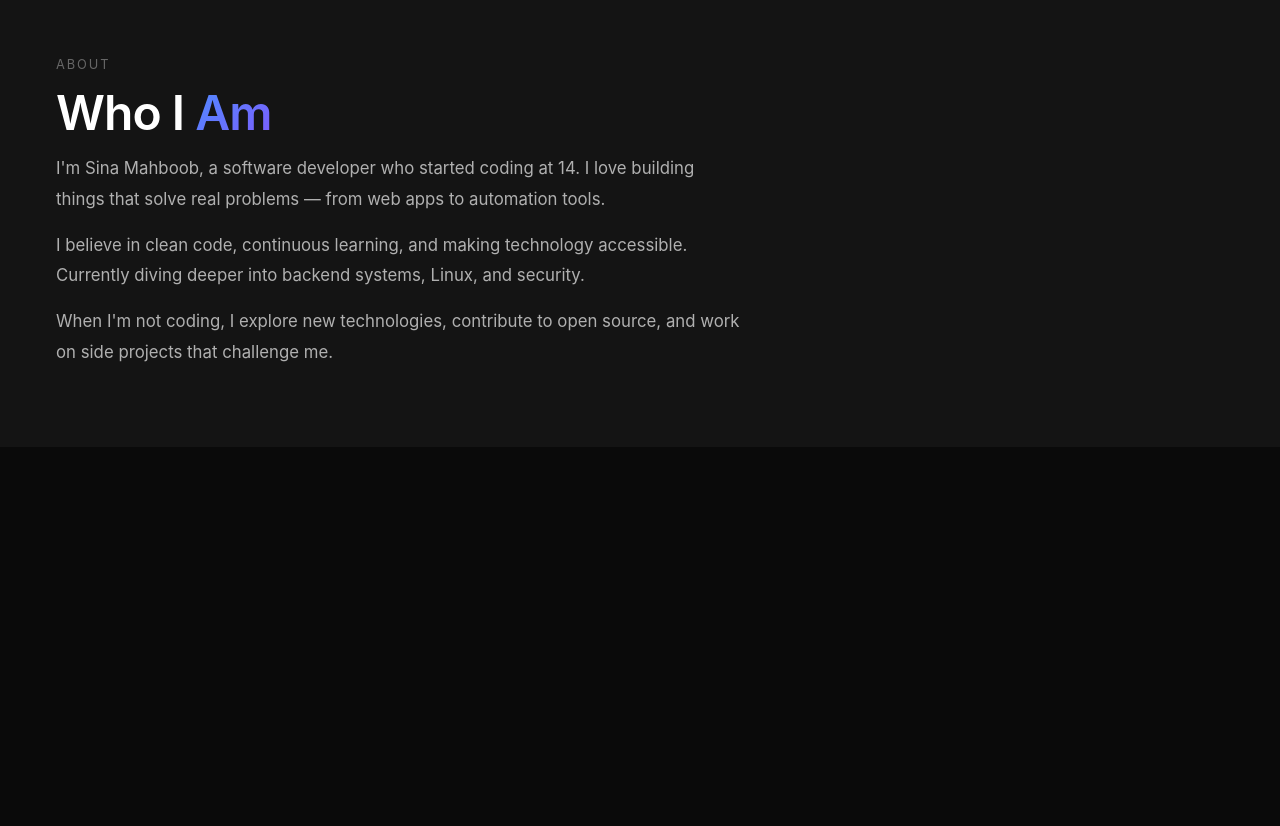
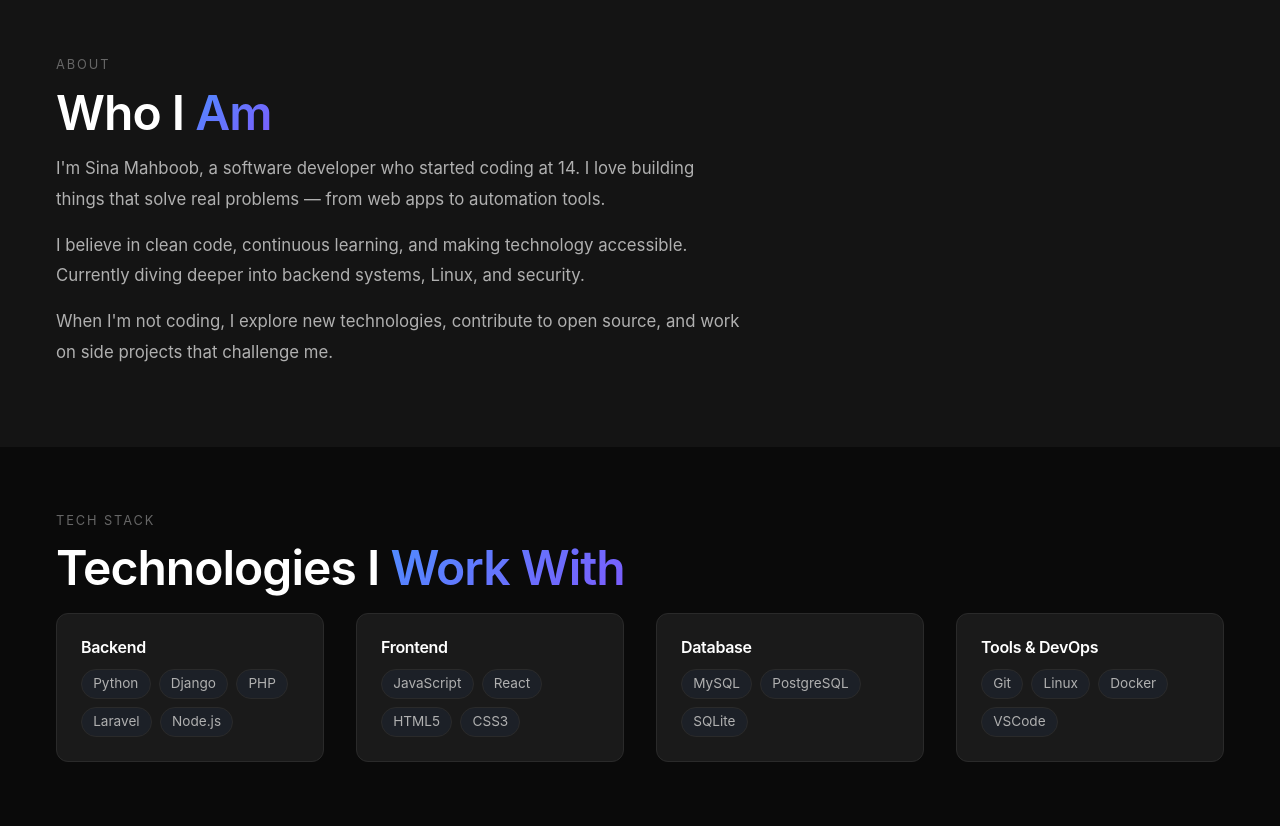
Before and after one commit to sinamahboub/sinamahboub.github.io, a plain HTML site: page index.html in a window 1280 px wide. Shown: the part 1462-2288 px from the top of the page. Before the commit the page ends 1909 px from the top, so only its background shows below. Drawn offline with Linux system fonts and the light colour scheme.

Commit message:
feat: implement tech stack section with categorized skills

```diff
--- a/assets/css/main.css
+++ b/assets/css/main.css
@@ -581,6 +581,42 @@ img {
   line-height: 1.8;
 }
 
+/* ---------- Skills ---------- */
+.skills {
+  padding: var(--space-8) 0;
+}
+.skills-grid {
+  display: grid;
+  grid-template-columns: repeat(auto-fit, minmax(180px, 1fr));
+  gap: var(--space-6);
+  margin-top: var(--space-4);
+}
+.skill-category {
+  background: var(--bg-card);
+  padding: var(--space-5);
+  border-radius: var(--radius-lg);
+  border: 1px solid var(--border-color);
+}
+.skill-category h3 {
+  font-size: 1rem;
+  font-weight: 600;
+  margin-bottom: var(--space-3);
+  color: var(--text-primary);
+}
+.skill-category ul {
+  display: flex;
+  flex-wrap: wrap;
+  gap: var(--space-2);
+}
+.skill-category ul li {
+  background: rgba(79, 140, 255, 0.06);
+  padding: 0.2rem 0.7rem;
+  border-radius: 100px;
+  font-size: 0.85rem;
+  color: var(--text-secondary);
+  border: 1px solid var(--border-color);
+}
+
 /* Responsive helpers */
 .hide-mobile {
   display: none;
--- a/index.html
+++ b/index.html
@@ -194,6 +194,52 @@
   </div>
 </section>
 
+<!-- ========== SKILLS ========== -->
+<section id="skills" class="skills section">
+  <div class="container">
+    <span class="section-label">Tech Stack</span>
+    <h2 class="section-title">Technologies I <span class="text-gradient">Work With</span></h2>
+    <div class="skills-grid">
+      <div class="skill-category">
+        <h3>Backend</h3>
+        <ul>
+          <li>Python</li>
+          <li>Django</li>
+          <li>PHP</li>
+          <li>Laravel</li>
+          <li>Node.js</li>
+        </ul>
+      </div>
+      <div class="skill-category">
+        <h3>Frontend</h3>
+        <ul>
+          <li>JavaScript</li>
+          <li>React</li>
+          <li>HTML5</li>
+          <li>CSS3</li>
+        </ul>
+      </div>
+      <div class="skill-category">
+        <h3>Database</h3>
+        <ul>
+          <li>MySQL</li>
+          <li>PostgreSQL</li>
+          <li>SQLite</li>
+        </ul>
+      </div>
+      <div class="skill-category">
+        <h3>Tools &amp; DevOps</h3>
+        <ul>
+          <li>Git</li>
+          <li>Linux</li>
+          <li>Docker</li>
+          <li>VSCode</li>
+        </ul>
+      </div>
+    </div>
+  </div>
+</section>
+
     <script src="./assets/js/script.js"></script>
     <script src="./assets/js/navigation.js"></script>
   </body>
```
